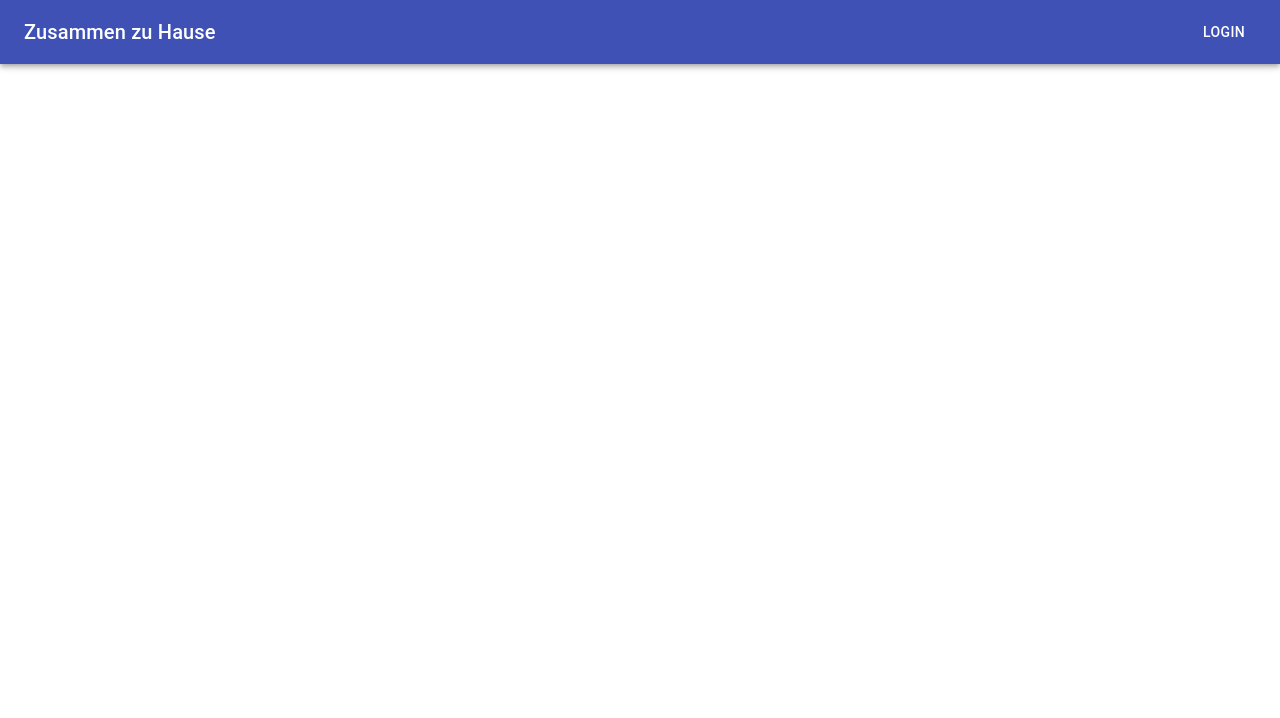
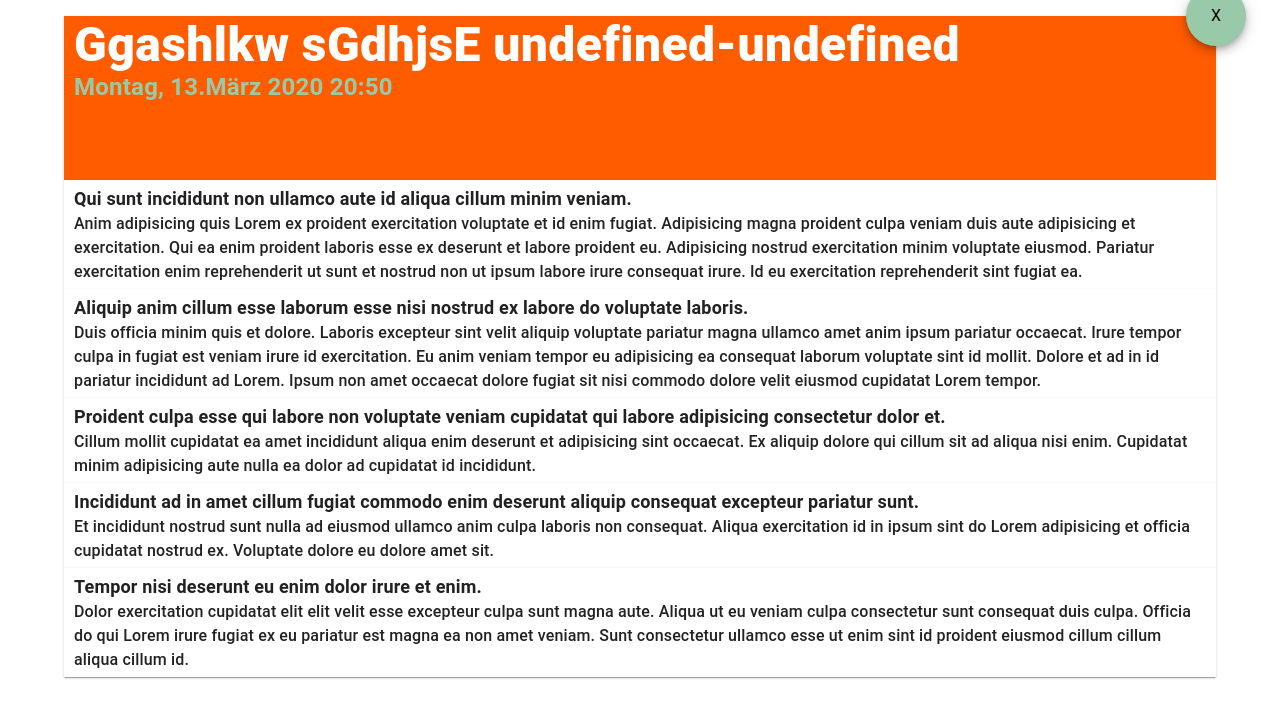
Before and after one commit to Zusammen-zu-Hause/Zusammen-Zuause-compass, a React (Create React App) app: page /detailtest in a window 1280 px wide. Before the commit this address led to /. Shown: the top 718 px of the page. Built offline with nearby package versions, Linux system fonts and the light colour scheme.

Commit message:
added detailview with demo text

```diff
--- a/src/App.css
+++ b/src/App.css
@@ -1,3 +1,76 @@
+* {
+    font-family: 'Baloo 2', 'Roboto', sans-serif !important;
+    --color-orange: #ff5c00;
+    --color-green: rgb(152, 202, 169);
+}
+
 .appbar-tile {
     flex-grow: 1
 }
+
+.detailview.container {
+    border: none;
+    border-radius: 0px;
+    background: #000000;
+    margin: auto;
+    align-items: center;
+    width: 90vw;
+    margin-top: 2vh;
+    margin-bottom: 2vh;
+    padding: 0px;
+}
+
+.detailview.item {
+    border:  none;
+    border-radius: 0px;
+    background: #fff;
+    padding-left: 10px;
+    padding-right: 10px;
+    padding-bottom: 5px;
+    padding-top: 5px;
+    margin: 0;
+    margin-top: 0px;
+}
+
+.detailview.title {
+    border: none;
+    background: var(--color-orange);
+    padding-bottom: 75px;
+}
+
+.detailview.close {
+    position: absolute;
+    right: calc(5vw - 60px / 2);
+    top: calc(2vh - 60px / 2);
+    width: 60px;
+    height: 60px;
+    margin: 0px;
+    padding: 0px;
+    background: var(--color-green);
+    color: #000;
+    border: none;
+}
+
+.detailview.mainname {
+    font-weight: 800;
+    font-size: 48px;
+    color: #fff;
+    line-height: 48px;
+}
+
+.detailview.name {
+    font-weight: 600;
+    font-size: 18px;
+}
+
+.detailview.description {
+    font-weight: 500;
+    font-size: 16px;
+    color: #222
+}
+
+.detailview.time {
+    font-weight: 600;
+    font-size: 24px;
+    color: var(--color-green);
+}
--- a/src/App.jsx
+++ b/src/App.jsx
@@ -1,6 +1,7 @@
 import React from 'react';
 import { Switch, Route, Redirect } from 'react-router-dom';
 import Home from './views/Home';
+import Detail from './views/Detail';
 import './App.css';
 
 function Fallback() {
@@ -15,6 +16,10 @@ function App() {
         component={Home}
         exact
       />
+      <Route path='/detailtest'
+        component={Detail}
+        exact
+      />
       <Route
         component={Fallback}
       />
--- /dev/null
+++ b/src/views/Detail.jsx
@@ -0,0 +1,68 @@
+import React from 'react';
+import Grid from '@material-ui/core/Grid';
+import Paper from '@material-ui/core/Paper';
+import Fab from '@material-ui/core/Fab';
+import { Typography } from '@material-ui/core';
+
+
+const containerClass = "detailview container";
+const itemClass = "detailview item";
+const titleClass = "detailview item title";
+const closeClass = "detailview close";
+const mainnameClass = "detailview mainname";
+const timeClass = "detailview time";
+const nameClass = "detailview name";
+const descClass = "detailview description";
+
+class Detail extends React.Component {
+
+    render() {
+        return (
+            <>
+                <Fab size="small" color="secondary" aria-label="add" className={closeClass}>
+                    <Typography>X</Typography>
+                </Fab>
+                <Grid container className={containerClass} spacing={0}>
+                    <Grid item xs={12}>
+                        <Paper className={titleClass}>
+                            <Typography className={mainnameClass}>{"Ggashlkw\nsGdhjsE\n" + this.props.category + "-" + this.props.id}</Typography>
+                            <Typography className={timeClass}>Montag, 13.März 2020{"\n"}20:50</Typography>
+                        </Paper>
+                    </Grid>
+                    <Grid item xs={12}>
+                        <Paper className={itemClass}>
+                            <Typography className={nameClass}>Qui sunt incididunt non ullamco aute id aliqua cillum minim veniam.</Typography>
+                            <Typography className={descClass}>Anim adipisicing quis Lorem ex proident exercitation voluptate et id enim fugiat. Adipisicing magna proident culpa veniam duis aute adipisicing et exercitation. Qui ea enim proident laboris esse ex deserunt et labore proident eu. Adipisicing nostrud exercitation minim voluptate eiusmod. Pariatur exercitation enim reprehenderit ut sunt et nostrud non ut ipsum labore irure consequat irure. Id eu exercitation reprehenderit sint fugiat ea.</Typography>
+                        </Paper>
+                    </Grid>
+                    <Grid item xs={12}>
+                        <Paper className={itemClass}>
+                            <Typography className={nameClass}>Aliquip anim cillum esse laborum esse nisi nostrud ex labore do voluptate laboris.</Typography>
+                            <Typography className={descClass}>Duis officia minim quis et dolore. Laboris excepteur sint velit aliquip voluptate pariatur magna ullamco amet anim ipsum pariatur occaecat. Irure tempor culpa in fugiat est veniam irure id exercitation. Eu anim veniam tempor eu adipisicing ea consequat laborum voluptate sint id mollit. Dolore et ad in id pariatur incididunt ad Lorem. Ipsum non amet occaecat dolore fugiat sit nisi commodo dolore velit eiusmod cupidatat Lorem tempor.</Typography>
+                        </Paper>
+                    </Grid>
+                    <Grid item xs={12}>
+                        <Paper className={itemClass}>
+                            <Typography className={nameClass}>Proident culpa esse qui labore non voluptate veniam cupidatat qui labore adipisicing consectetur dolor et.</Typography>
+                            <Typography className={descClass}>Cillum mollit cupidatat ea amet incididunt aliqua enim deserunt et adipisicing sint occaecat. Ex aliquip dolore qui cillum sit ad aliqua nisi enim. Cupidatat minim adipisicing aute nulla ea dolor ad cupidatat id incididunt.</Typography>
+                        </Paper>
+                    </Grid>
+                    <Grid item xs={12}>
+                        <Paper className={itemClass}>
+                            <Typography className={nameClass}>Incididunt ad in amet cillum fugiat commodo enim deserunt aliquip consequat excepteur pariatur sunt.</Typography>
+                            <Typography className={descClass}>Et incididunt nostrud sunt nulla ad eiusmod ullamco anim culpa laboris non consequat. Aliqua exercitation id in ipsum sint do Lorem adipisicing et officia cupidatat nostrud ex. Voluptate dolore eu dolore amet sit.</Typography>
+                        </Paper>
+                    </Grid>
+                    <Grid item xs={12}>
+                        <Paper className={itemClass}>
+                            <Typography className={nameClass}>Tempor nisi deserunt eu enim dolor irure et enim.</Typography>
+                            <Typography className={descClass}>Dolor exercitation cupidatat elit elit velit esse excepteur culpa sunt magna aute. Aliqua ut eu veniam culpa consectetur sunt consequat duis culpa. Officia do qui Lorem irure fugiat ex eu pariatur est magna ea non amet veniam. Sunt consectetur ullamco esse ut enim sint id proident eiusmod cillum cillum aliqua cillum id.</Typography>
+                        </Paper>
+                    </Grid>
+                </Grid>
+            </>
+        );
+    }
+}
+
+export default Detail;
```
Lines whose indentation alone changed are shown as unchanged.
